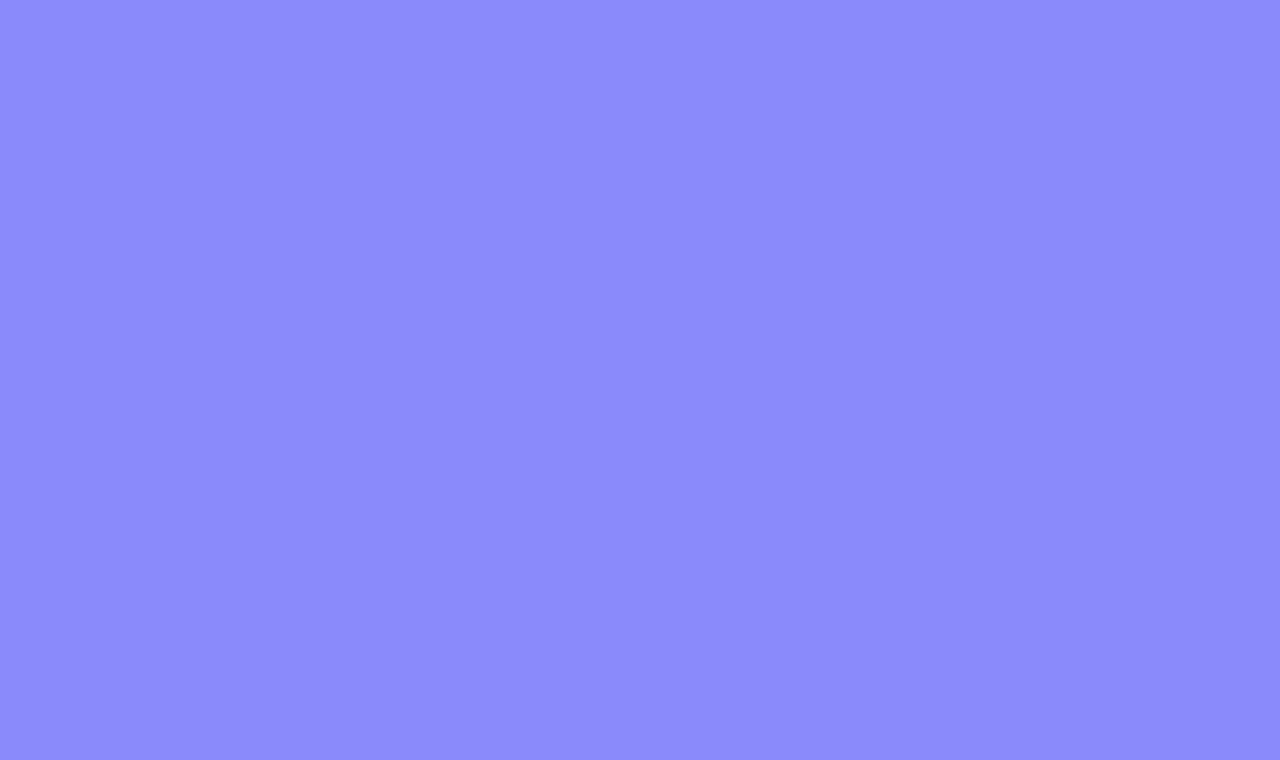
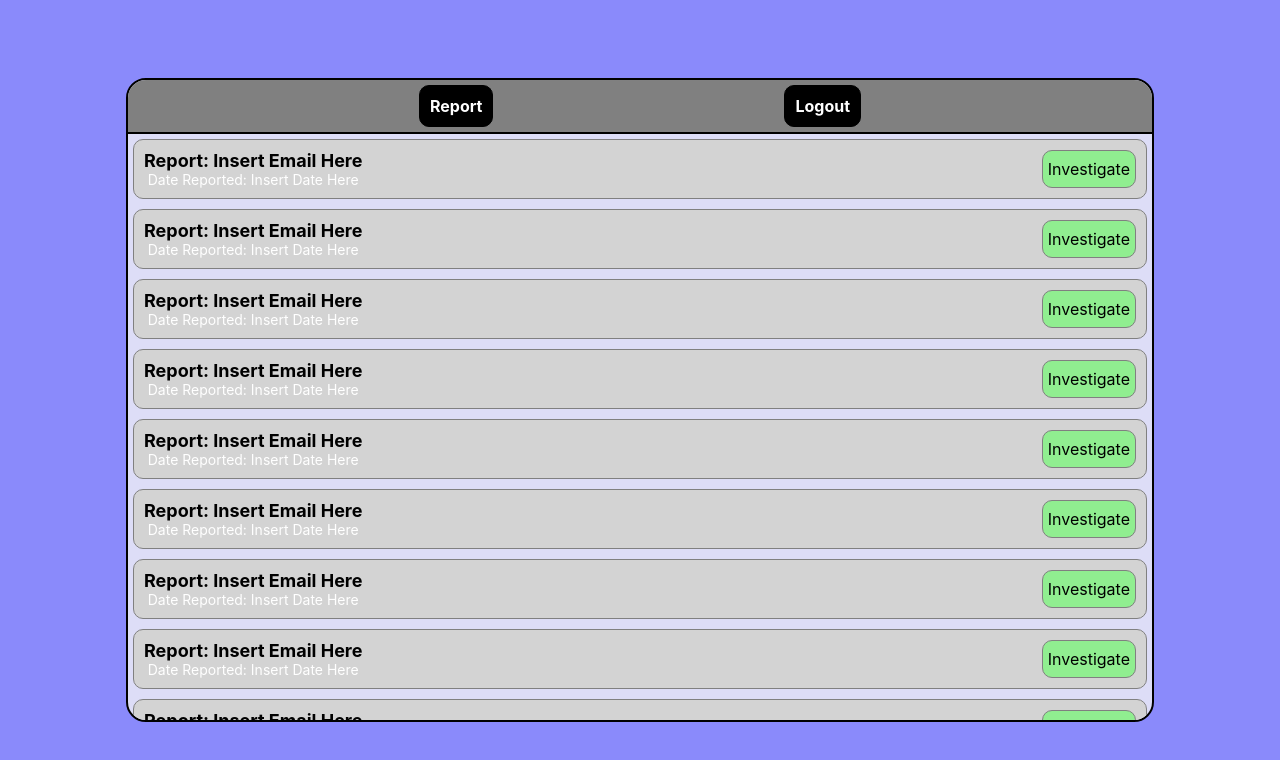
Before and after one commit to MohammedSaleh2001/KnowledgeKart, a React (Create React App) app in the folder front-end/: page /moderateview in a window 1280 px wide. Shown: the top 760 px of the page. Built offline with nearby package versions, Linux system fonts and the light colour scheme.

Commit message:
Completed the frontend for the moderate view page.

```diff
--- a/front-end/src/Components/Moderate/Moderate.css
+++ b/front-end/src/Components/Moderate/Moderate.css
@@ -56,4 +56,67 @@
   cursor: pointer;
 }
 
+#moderate_view_container {
+  display: flex;
+  flex-direction: column;
+  width: 80%;
+  height: 80%;
+  background-color: #ddddf7;
+  border: solid black 2px;
+  border-radius: 20px;
+  overflow: hidden;
+}
+#moderate_view_container #moderate_view_navbar {
+  display: flex;
+  justify-content: space-evenly;
+  background-color: gray;
+  border-bottom: solid black 2px;
+}
+#moderate_view_container #moderate_view_navbar div {
+  background-color: black;
+  color: white;
+  padding: 10px;
+  margin: 5px 0px 5px 0px;
+  border: solid black 1px;
+  border-radius: 10px;
+  font-weight: bold;
+}
+#moderate_view_container #report_listings {
+  display: flex;
+  flex-direction: column;
+  overflow-y: scroll;
+}
+#moderate_view_container #report_listings #report_instance_div {
+  display: flex;
+  flex-direction: row;
+  justify-content: space-between;
+  margin: 5px;
+  padding: 10px;
+  background-color: lightgray;
+  border: solid gray 1px;
+  border-radius: 10px;
+}
+#moderate_view_container #report_listings #report_instance_div #report_instance_info div {
+  display: flex;
+  justify-content: center;
+  align-items: center;
+}
+#moderate_view_container #report_listings #report_instance_div #report_instance_info #report_instance_email {
+  font-weight: bold;
+  font-size: 18px;
+}
+#moderate_view_container #report_listings #report_instance_div #report_instance_info #report_instance_date {
+  font-size: 14px;
+  color: white;
+}
+#moderate_view_container #report_listings #report_instance_div #investigate_button {
+  display: flex;
+  justify-content: center;
+  align-items: center;
+  background-color: lightgreen;
+  padding: 5px;
+  border: solid gray 1px;
+  border-radius: 10px;
+}
+
 /*# sourceMappingURL=Moderate.css.map */
--- a/front-end/src/Components/Moderate/Moderate.scss
+++ b/front-end/src/Components/Moderate/Moderate.scss
@@ -62,3 +62,76 @@
         }
     }
 }
+
+#moderate_view_container {
+    display: flex;
+    flex-direction: column;
+    width: 80%;
+    height: 80%;
+    background-color: #ddddf7;
+    border: solid black 2px;
+    border-radius: 20px;
+    overflow: hidden;
+
+    #moderate_view_navbar {
+        display: flex;
+        justify-content: space-evenly;
+        background-color: gray;
+        border-bottom: solid black 2px;
+
+        div {
+            background-color: black;;
+            color: white;
+            padding: 10px;
+            margin: 5px 0px 5px 0px;
+            border: solid black 1px;
+            border-radius: 10px;
+            font-weight: bold;
+        }
+    }
+
+    #report_listings {
+        display: flex;
+        flex-direction: column;
+        overflow-y: scroll;
+
+        #report_instance_div {
+            display: flex;
+            flex-direction: row;
+            justify-content: space-between;
+            margin: 5px;
+            padding: 10px;
+            background-color: lightgray;
+            border: solid gray 1px;
+            border-radius: 10px;
+
+            #report_instance_info {
+                div {
+                    display: flex;
+                    justify-content: center;
+                    align-items: center;
+                }
+
+                #report_instance_email {
+                    font-weight: bold;
+                    font-size: 18px;
+                }
+
+                #report_instance_date {
+                    font-size: 14px;
+                    color: white;
+                }
+            }
+
+            #investigate_button {
+                display: flex;
+                justify-content: center;
+                align-items: center;
+                background-color: lightgreen;
+                padding: 5px;
+                border: solid gray 1px;
+                border-radius: 10px;
+            }
+        }
+    }
+}
--- a/front-end/src/Components/Moderate/ModerateView.jsx
+++ b/front-end/src/Components/Moderate/ModerateView.jsx
@@ -1,11 +1,43 @@
 import React from 'react'
+
+import ReportInstance from './ReportInstance'
 
 import './Moderate.css'
 
 function ModerateView() {
     return (
-        <>
-        </>
+        <div id="moderate_view_container">
+            <div id="moderate_view_navbar">
+                <div>
+                    Report
+                </div>
+                <div>
+                    Logout
+                </div>
+            </div>
+            <div id="report_listings">
+                <ReportInstance />
+                <ReportInstance />
+                <ReportInstance />
+                <ReportInstance />
+                <ReportInstance />
+                <ReportInstance />
+                <ReportInstance />
+                <ReportInstance />
+                <ReportInstance />
+                <ReportInstance />
+                <ReportInstance />
+                <ReportInstance />
+                <ReportInstance />
+                <ReportInstance />
+                <ReportInstance />
+                <ReportInstance />
+                <ReportInstance />
+                <ReportInstance />
+                <ReportInstance />
+                <ReportInstance />
+            </div>
+        </div>
     )
 }
 
--- /dev/null
+++ b/front-end/src/Components/Moderate/ReportInstance.jsx
@@ -0,0 +1,21 @@
+import React from 'react'
+
+function ReportInstance() {
+    return (
+        <div id="report_instance_div">
+            <div id="report_instance_info">
+                <div id="report_instance_email">
+                    Report: Insert Email Here
+                </div>
+                <div id="report_instance_date">
+                    Date Reported: Insert Date Here
+                </div>
+            </div>
+            <div id="investigate_button">
+                Investigate
+            </div>
+        </div>
+    )
+}
+
+export default ReportInstance;
```
Also changed, not shown: 1 other file (tests, documents, lock files or other folders).
